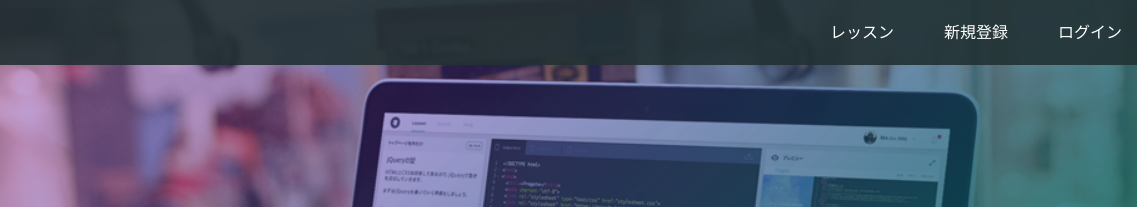
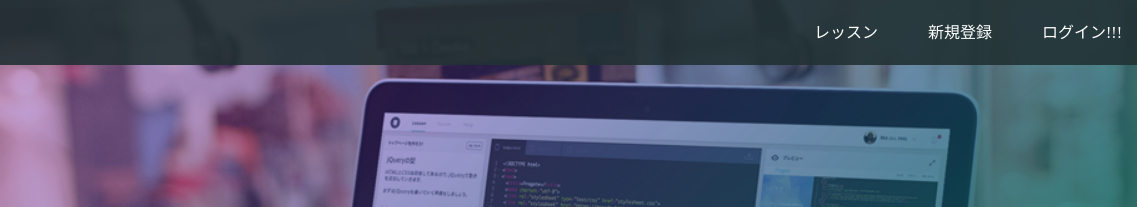
Before and after one commit to yukitarou18/yuki.github.io, a plain HTML site: page index.html in a window 1280 px wide. Shown: the top 207 px of the page, 143-1280 px from the left. Drawn offline with Linux system fonts and the light colour scheme.

Commit message:
Update index.html

```diff
--- a/index.html
+++ b/index.html
@@ -17,7 +17,7 @@
       <div class="header-right">
         <a href="#">レッスン</a>
         <a href="#">新規登録</a>
-        <a href="#" class="login">ログイン</a>
+        <a href="#" class="login">ログイン!!!</a>
       </div>
     </div>
   </header>
```
